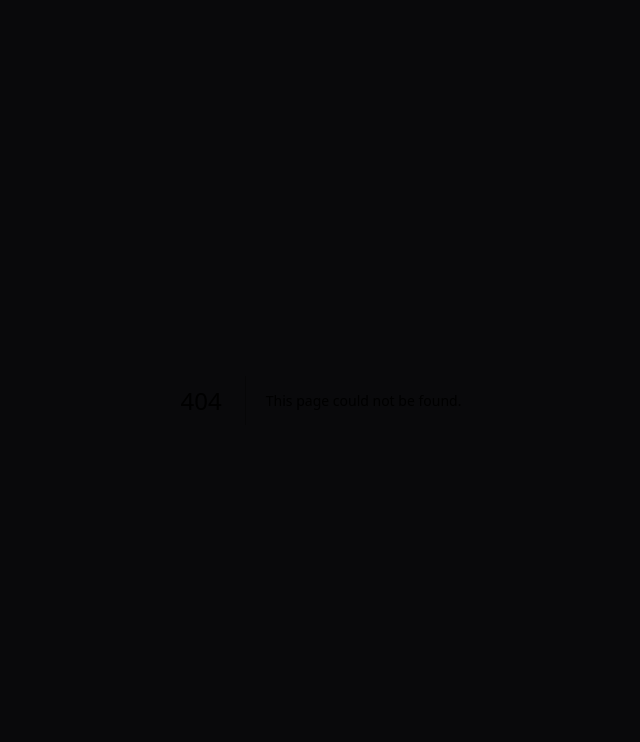
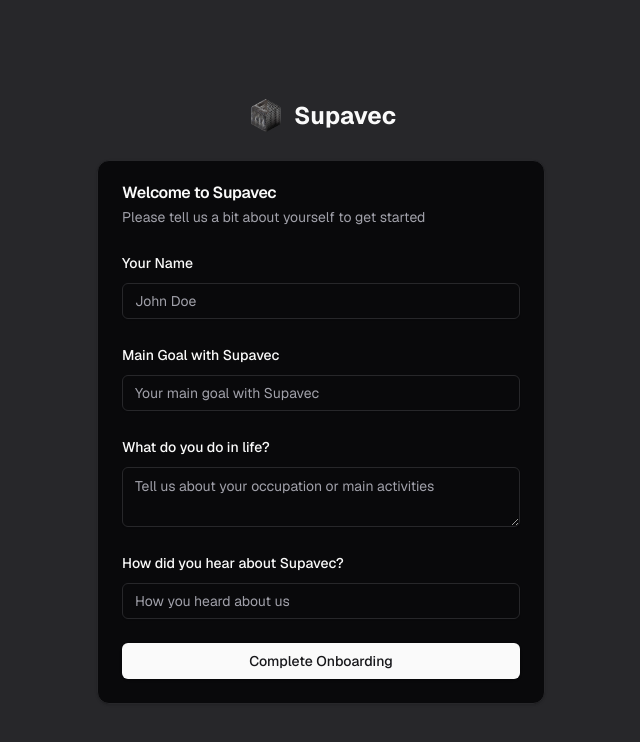
Before and after one commit to typepulse/pulse-vector, a Next.js app in the folder apps/web/: page /onboarding in a window 1280 px wide. Before the commit this address had no page. Shown: the top 742 px of the page, without its empty margins (319-959 px from the left). Built offline with nearby package versions, Linux system fonts and the light colour scheme; a web font is replaced by a local one.

Commit message:
Add onboarding page and form components

```diff
--- /dev/null
+++ b/apps/web/src/app/onboarding/page.tsx
@@ -0,0 +1,17 @@
+import { OnboardingForm } from "@/components/onboarding-form";
+import { APP_NAME } from "../consts";
+
+export default function OnboardingPage() {
+  return (
+    <div className="flex min-h-screen flex-col items-center justify-center bg-muted p-6 md:p-10">
+      <div className="w-full max-w-md space-y-6">
+        <div className="flex items-center justify-center gap-2">
+          {/* eslint-disable-next-line @next/next/no-img-element */}
+          <img src="/logo.png" alt="Supavec Logo" className="size-10" />
+          <h1 className="text-2xl font-bold">{APP_NAME}</h1>
+        </div>
+        <OnboardingForm />
+      </div>
+    </div>
+  );
+}
--- /dev/null
+++ b/apps/web/src/components/onboarding-form.tsx
@@ -0,0 +1,58 @@
+import { Button } from "@/components/ui/button";
+import {
+  Card,
+  CardContent,
+  CardDescription,
+  CardHeader,
+  CardTitle,
+} from "@/components/ui/card";
+import { Input } from "@/components/ui/input";
+import { Label } from "@/components/ui/label";
+import { Textarea } from "@/components/ui/textarea";
+
+export function OnboardingForm({
+  className,
+  ...props
+}: React.ComponentPropsWithoutRef<"div">) {
+  return (
+    <Card className={className} {...props}>
+      <CardHeader>
+        <CardTitle>Welcome to Supavec</CardTitle>
+        <CardDescription>
+          Please tell us a bit about yourself to get started
+        </CardDescription>
+      </CardHeader>
+      <CardContent>
+        <form className="space-y-6">
+          <div className="space-y-2">
+            <Label htmlFor="name">Your Name</Label>
+            <Input id="name" placeholder="John Doe" required />
+          </div>
+          <div className="space-y-2">
+            <Label htmlFor="goal">Main Goal with Supavec</Label>
+            <Input
+              id="goal"
+              placeholder="Your main goal with Supavec"
+              required
+            />
+          </div>
+          <div className="space-y-2">
+            <Label htmlFor="occupation">What do you do in life?</Label>
+            <Textarea
+              id="occupation"
+              placeholder="Tell us about your occupation or main activities"
+              required
+            />
+          </div>
+          <div className="space-y-2">
+            <Label htmlFor="source">How did you hear about Supavec?</Label>
+            <Input id="source" placeholder="How you heard about us" required />
+          </div>
+          <Button type="submit" className="w-full">
+            Complete Onboarding
+          </Button>
+        </form>
+      </CardContent>
+    </Card>
+  );
+}
--- /dev/null
+++ b/apps/web/src/components/ui/card.tsx
@@ -0,0 +1,76 @@
+import * as React from "react"
+
+import { cn } from "@/lib/utils"
+
+const Card = React.forwardRef<
+  HTMLDivElement,
+  React.HTMLAttributes<HTMLDivElement>
+>(({ className, ...props }, ref) => (
+  <div
+    ref={ref}
+    className={cn(
+      "rounded-xl border bg-card text-card-foreground shadow",
+      className
+    )}
+    {...props}
+  />
+))
+Card.displayName = "Card"
+
+const CardHeader = React.forwardRef<
+  HTMLDivElement,
+  React.HTMLAttributes<HTMLDivElement>
+>(({ className, ...props }, ref) => (
+  <div
+    ref={ref}
+    className={cn("flex flex-col space-y-1.5 p-6", className)}
+    {...props}
+  />
+))
+CardHeader.displayName = "CardHeader"
+
+const CardTitle = React.forwardRef<
+  HTMLDivElement,
+  React.HTMLAttributes<HTMLDivElement>
+>(({ className, ...props }, ref) => (
+  <div
+    ref={ref}
+    className={cn("font-semibold leading-none tracking-tight", className)}
+    {...props}
+  />
+))
+CardTitle.displayName = "CardTitle"
+
+const CardDescription = React.forwardRef<
+  HTMLDivElement,
+  React.HTMLAttributes<HTMLDivElement>
+>(({ className, ...props }, ref) => (
+  <div
+    ref={ref}
+    className={cn("text-sm text-muted-foreground", className)}
+    {...props}
+  />
+))
+CardDescription.displayName = "CardDescription"
+
+const CardContent = React.forwardRef<
+  HTMLDivElement,
+  React.HTMLAttributes<HTMLDivElement>
+>(({ className, ...props }, ref) => (
+  <div ref={ref} className={cn("p-6 pt-0", className)} {...props} />
+))
+CardContent.displayName = "CardContent"
+
+const CardFooter = React.forwardRef<
+  HTMLDivElement,
+  React.HTMLAttributes<HTMLDivElement>
+>(({ className, ...props }, ref) => (
+  <div
+    ref={ref}
+    className={cn("flex items-center p-6 pt-0", className)}
+    {...props}
+  />
+))
+CardFooter.displayName = "CardFooter"
+
+export { Card, CardHeader, CardFooter, CardTitle, CardDescription, CardContent }
```
